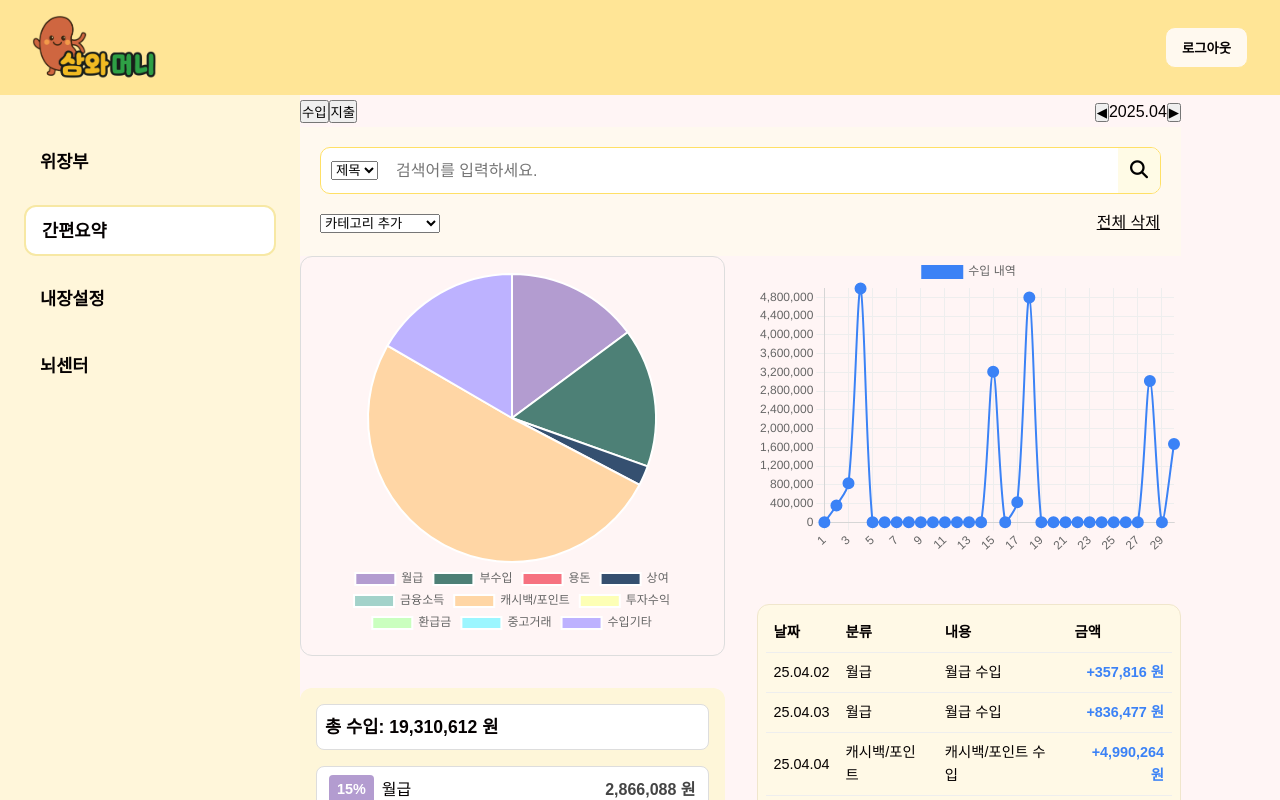
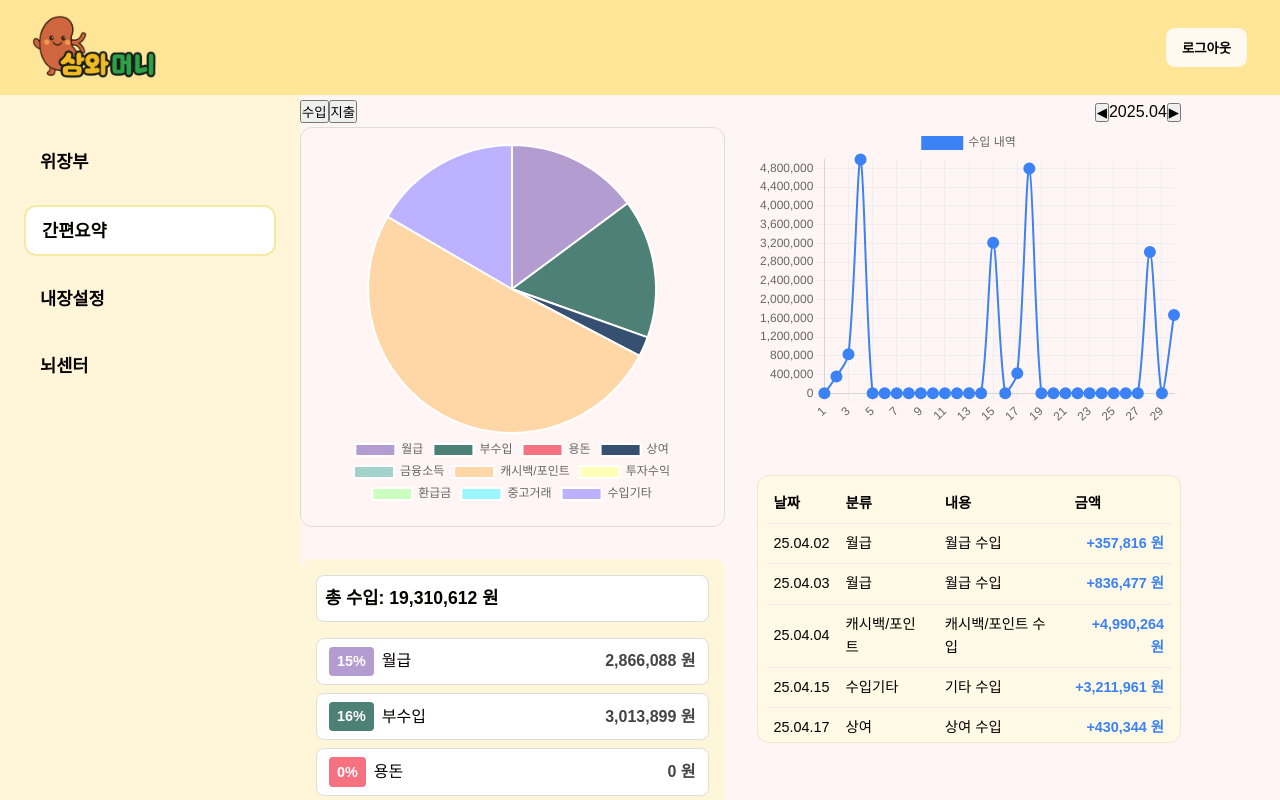
Before and after one commit to KB-samwamoney/samwamoney, a Vue app in the folder samwa-money/: page /payment-summary in a window 1280 px wide. Shown: the top 800 px of the page. Built offline with nearby package versions, Linux system fonts and the light colour scheme; data requests are answered from the project's data file; sample sign-in values are in the browser's storage; a web font is replaced by a local one; what v-calendar would draw is missing.

Commit message:
fix: PatmentSummary 검색창 바 삭제

```diff
--- a/samwa-money/src/views/PaymentSummary.vue
+++ b/samwa-money/src/views/PaymentSummary.vue
@@ -4,31 +4,8 @@ import SideBar from '@/components/sidebar/SideBar.vue'
 import SummaryBody from '@/components/payment-summary/SummaryBody.vue'
 import SummaryHeader from '@/components/payment-summary/SummaryHeader.vue'
 import SearchResult from '@/components/main/search/SearchResult.vue'
-import SearchBar from '@/components/main/search/SearchBar.vue' // ✅ 추가
 
 const searchResults = ref([])
-
-function handleSearch(payload) {
-  // 예시: 서버에서 Balance 정보 받아서 필터링
-  fetch('http://localhost:5500/Balance')
-    .then((res) => res.json())
-    .then((data) => {
-      let filtered = data
-
-      // 필터 조건 적용
-      if (payload.type === 'search_title') {
-        filtered = data.filter((item) => item.title.includes(payload.keyword))
-      } else if (payload.type === 'search_memo') {
-        filtered = data.filter((item) => item.memo.includes(payload.keyword))
-      } else if (payload.type === 'search_cash') {
-        filtered = data.filter((item) => item.amount === Number(payload.keyword))
-      } else if (payload.type === 'search_category') {
-        filtered = data.filter((item) => payload.keyword.includes(item.category))
-      }
-
-      searchResults.value = filtered
-    })
-}
 </script>
 
 <template>
@@ -39,7 +16,6 @@ function handleSearch(payload) {
 
     <div class="wrap">
       <SummaryHeader />
-      <SearchBar @search="handleSearch" />
       <!-- ✅ 검색창 넣기 -->
       <SummaryBody v-if="!searchResults.length" />
       <SearchResult v-else :results="searchResults" />
```
